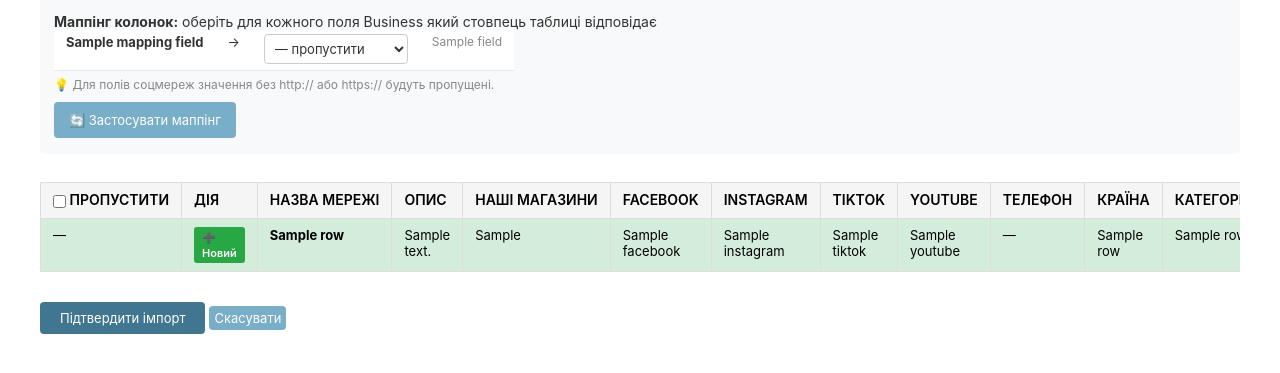
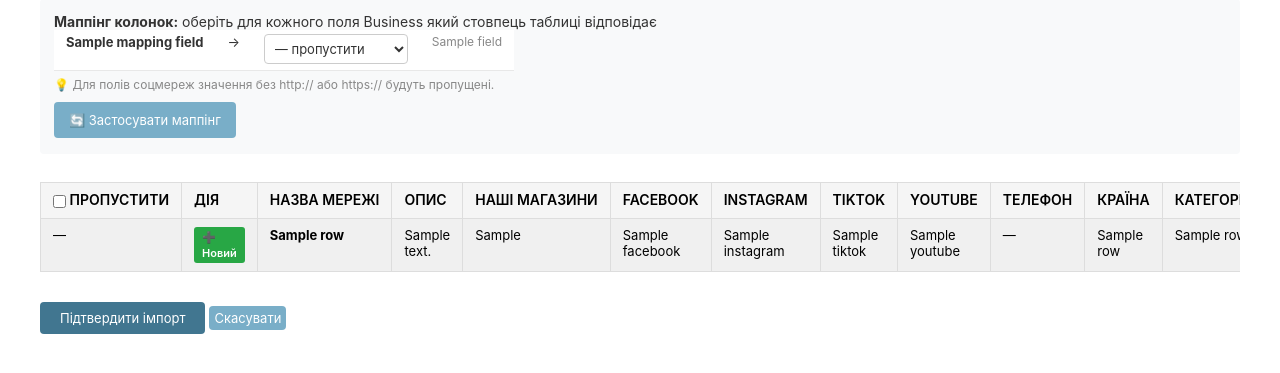
Before and after one commit to sokil747/kids, a Django app: template apps/content/templates/admin/content/business/gsheet_import.html in a window 1280 px wide. Shown: the part 254-627 px from the top of the page. Run offline with Django 4.2, Linux system fonts and the light colour scheme; the template is opened without the code that fills it: most values are stand-ins (such as "Sample title", 1, 10 or a date in 2020).

Commit message:
style: light grey bg, black text for all preview rows

```diff
--- a/apps/content/templates/admin/content/business/gsheet_import.html
+++ b/apps/content/templates/admin/content/business/gsheet_import.html
@@ -8,9 +8,10 @@
     .import-table { border-collapse:collapse; margin:1em 0; min-width:900px; }
     .import-table th, .import-table td { padding:8px 12px; border:1px solid #ddd; text-align:left; }
     .import-table th { background:#f5f5f5; font-weight:600; white-space:nowrap; color:#000; font-size:14px; }
-    .import-table tr.duplicate { color:#000; }
-    .import-table tr.duplicate.skipped { opacity:0.6; }
-    .import-table tr.new-row { background:#d4edda; color:#000; }
+    .import-table tr.duplicate { }
+    .import-table tr.duplicate.skipped { opacity:0.5; }
+    .import-table tr.new-row { }
+    .import-table tbody tr { background:#f0f0f0; color:#000; }
     .badge { display:inline-block; padding:2px 8px; border-radius:3px; font-size:11px; font-weight:600; }
     .badge-replace { background:#ffc107; color:#333; }
     .badge-skip { background:#6c757d; color:#fff; }
```
